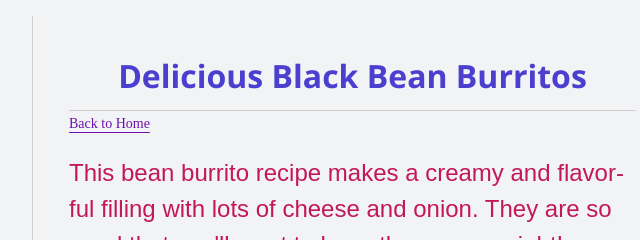
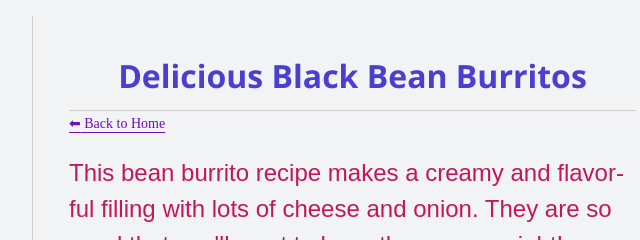
Before and after one commit to maqboolwebdev-stack/odin-recipes, a plain HTML site: page recipes/Bean-Burritos.html in a window 1280 px wide. Shown: the top 240 px of the page, 288-928 px from the left. Drawn offline with Linux system fonts and the light colour scheme.

Commit message:
Add arrow symbol with back to home link

```diff
--- a/recipes/Bean-Burritos.html
+++ b/recipes/Bean-Burritos.html
@@ -9,7 +9,11 @@
   <body>
     <div class="content">
     <h1>Delicious Black Bean Burritos</h1>
-    <a href="../index.html">Back to Home</a>
+
+    <div class="link">
+        <a class="back-link" href="../index.html"><span class="arrow">&#x2b05;</span> Back to Home</a>
+    </div>
+
     <p>
       This bean burrito recipe makes a creamy and flavorful filling with lots of
       cheese and onion. They are so good that you'll want to have them every
```
Also changed, not shown: recipes/Roast-Chicken.html (+5 -1 lines), recipes/Zucchini-Rollatini.html (+5 -1 lines).
